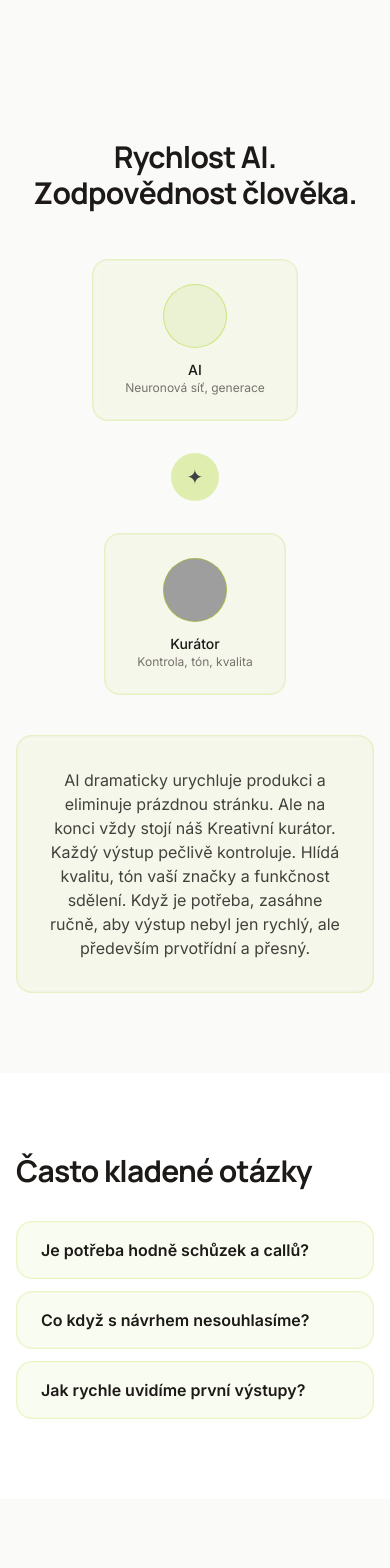
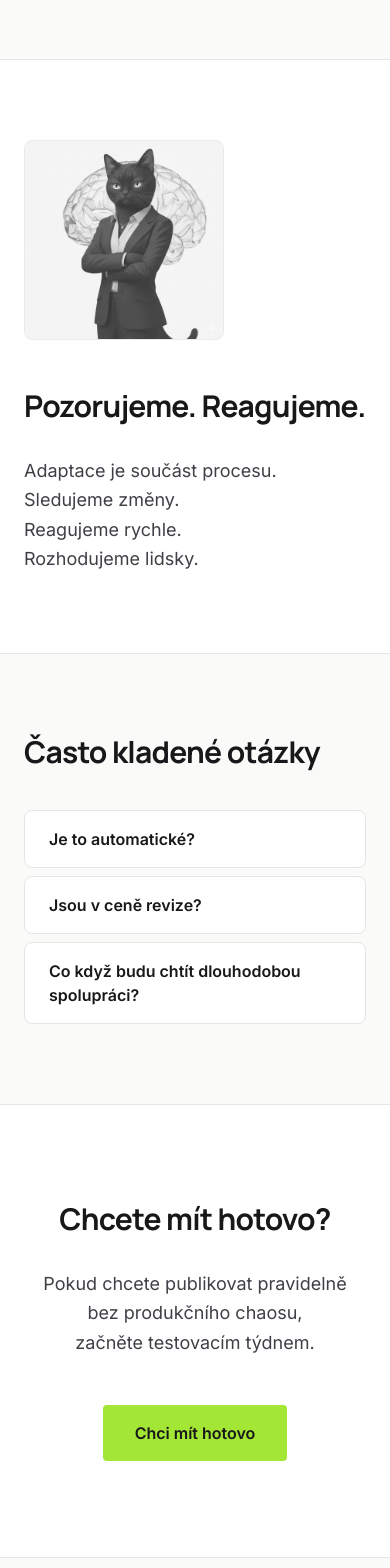
Before and after one commit to katarinabrics-eng/ai-content-studio, a Next.js app in the folder apps/content-studio/: page / in a window 390 px wide. Shown: the part 3800-5368 px from the top of the page. Built offline with nearby package versions, Linux system fonts and the light colour scheme; grey boxes are pictures that could not be loaded.

Commit message:
refactor: update FAQ section and navigation links in HomePage for improved clarity and user engagement

```diff
--- a/apps/content-studio/src/app/page.tsx
+++ b/apps/content-studio/src/app/page.tsx
@@ -1,9 +1,9 @@
 import { HeroImageFull } from "./components/HomePlaceholders";
 
 const faqs = [
-  { q: "Je potřeba hodně schůzek a callů?", a: "Ne. Náš systém je postavený tak, abyste nemuseli trávit hodiny na meetinzích. Spolupráce je asynchronní a rychlá." },
-  { q: "Co když s návrhem nesouhlasíme?", a: "U zaváděcí ceny 800 Kč doručujeme finální návrhy bez revizí. Ladění na míru je dostupné u měsíčních paušálů." },
-  { q: "Jak rychle uvidíme první výstupy?", a: "První 3 návrhy od nás standardně dostanete do 24–48 hodin od dodání podkladů." },
+  { q: "Je to automatické?", a: "Ne. Každý výstup prochází dohledem." },
+  { q: "Jsou v ceně revize?", a: "U testovací nabídky 800 Kč doručujeme finální návrhy bez revizí." },
+  { q: "Co když budu chtít dlouhodobou spolupráci?", a: "Navazující paušální model je k dispozici." },
 ];
 
 export default function HomePage() {
@@ -21,8 +21,9 @@ export default function HomePage() {
             <a href="#rozdil" className="transition-colors hover:text-zinc-900">Rozdíl</a>
             <a href="#jak-to-funguje" className="transition-colors hover:text-zinc-900">Jak to funguje</a>
             <a href="#testovaci-nabidka" className="transition-colors hover:text-zinc-900">Nabídka</a>
+            <a href="#kocka" className="transition-colors hover:text-zinc-900">Studio</a>
             <a href="#faq" className="transition-colors hover:text-zinc-900">FAQ</a>
-            <a href="#kontakt" className="transition-colors hover:text-zinc-900">Kontakt</a>
+            <a href="#zaver" className="transition-colors hover:text-zinc-900">Závěr</a>
           </nav>
           <a href="/start?plan=test-week" className="rounded bg-[#A3E635] px-4 py-2 text-sm font-semibold text-zinc-900 hover:bg-[#A3E635]/90">
             Spustit projekt
@@ -173,97 +174,64 @@ Reálné projekty. Reálné značky.`}
         </div>
       </section>
 
-      <section id="proc-my" className="relative w-full bg-stone-50 px-4 py-20 sm:px-6 lg:px-8">
-        <div className="mx-auto max-w-4xl">
-          <h2 className="text-center text-3xl font-bold tracking-tight text-stone-900 md:text-4xl">
-            Rychlost AI. Zodpovědnost člověka.
-          </h2>
-          <div className="mt-12 flex flex-col items-center justify-center gap-8 lg:flex-row">
-            <div className="glass-lime flex flex-col items-center px-8 py-6">
-              <div className="h-16 w-16 rounded-full border border-lucifera-lime/40 bg-lucifera-lime/10" />
-              <p className="mt-3 text-sm font-medium text-stone-900">AI</p>
-              <p className="text-center text-xs text-stone-500">Neuronová síť, generace</p>
-            </div>
-            <div className="flex h-12 w-12 items-center justify-center rounded-full bg-lucifera-lime/30 text-zinc-700">
-              <span className="text-xl">✦</span>
-            </div>
-            <div className="glass-lime flex flex-col items-center px-8 py-6">
-              <div
-                className="relative flex h-16 w-16 items-center justify-center overflow-hidden rounded-full border border-lucifera-lime/50 bg-lucifera-lime/20 text-xs text-stone-500"
-                style={{ backgroundImage: "url(/placeholders/lucifera-maskot.png)", backgroundSize: "cover", backgroundPosition: "center" }}
-                title="Maskot Lucifera"
-              >
-                <span className="sr-only">Maskot Lucifera – placeholder</span>
-              </div>
-              <p className="mt-3 text-sm font-medium text-stone-900">Kurátor</p>
-              <p className="text-center text-xs text-stone-500">Kontrola, tón, kvalita</p>
-            </div>
+      <section id="kocka" className="w-full border-t border-stone-200 bg-white px-6 py-20 sm:px-8 lg:px-12">
+        <div className="mx-auto grid max-w-5xl gap-12 md:grid-cols-[minmax(0,280px)_1fr] md:items-center">
+          <div className="relative aspect-square w-full max-w-[200px] overflow-hidden rounded-lg border border-stone-200 bg-stone-100 grayscale opacity-80 md:max-w-[240px]">
+            <img
+              src="/placeholders/mia-mozek.png"
+              alt=""
+              className="h-full w-full object-cover object-center"
+            />
           </div>
-          <div className="glass-lime mt-10 p-8">
-            <p className="text-center text-stone-700">
-              AI dramaticky urychluje produkci a eliminuje prázdnou stránku. Ale na konci vždy stojí náš Kreativní kurátor.
-              Každý výstup pečlivě kontroluje. Hlídá kvalitu, tón vaší značky a funkčnost sdělení. Když je potřeba, zasáhne ručně, aby výstup nebyl jen rychlý, ale především prvotřídní a přesný.
+          <div>
+            <h2 className="text-3xl font-bold tracking-tight text-zinc-900 md:text-4xl">
+              Pozorujeme. Reagujeme.
+            </h2>
+            <p className="mt-8 whitespace-pre-line text-lg leading-relaxed text-zinc-700">
+              {`Adaptace je součást procesu.
+Sledujeme změny.
+Reagujeme rychle.
+Rozhodujeme lidsky.`}
             </p>
           </div>
         </div>
       </section>
 
-      <section id="faq" className="relative w-full bg-white px-4 py-20 sm:px-6 lg:px-8">
-        <div className="mx-auto max-w-3xl">
-          <h2 className="text-3xl font-bold tracking-tight text-stone-900 md:text-4xl">Často kladené otázky</h2>
-          <div className="mt-8 space-y-3">
+      <section id="faq" className="w-full border-t border-stone-200 bg-stone-50 px-6 py-20 sm:px-8 lg:px-12">
+        <div className="mx-auto max-w-2xl">
+          <h2 className="text-3xl font-bold tracking-tight text-zinc-900 md:text-4xl">Často kladené otázky</h2>
+          <div className="mt-10 space-y-2">
             {faqs.map((faq) => (
               <details
                 key={faq.q}
-                className="group glass-lime overflow-hidden [&[open]]:border-lucifera-lime/35 [&[open]]:shadow-md"
+                className="group overflow-hidden rounded-lg border border-stone-200 bg-white [&[open]]:border-[#A3E635]/50"
               >
-                <summary className="cursor-pointer list-none px-6 py-4 font-semibold text-stone-900 [&::-webkit-details-marker]:hidden">
+                <summary className="cursor-pointer list-none px-6 py-4 font-semibold text-zinc-900 [&::-webkit-details-marker]:hidden">
                   {faq.q}
                 </summary>
-                <p className="border-t border-stone-200 px-6 py-4 text-stone-600">{faq.a}</p>
+                <p className="border-t border-stone-100 px-6 py-4 text-zinc-600">{faq.a}</p>
               </details>
             ))}
           </div>
         </div>
       </section>
 
-      <section id="kontakt" className="relative w-full bg-stone-50 px-4 py-24 sm:px-6 lg:px-8">
-        <div className="mx-auto max-w-4xl">
-          <div className="glass-lime p-10 md:p-14">
-            <div className="flex flex-col items-center text-center">
-              <h2 className="max-w-2xl text-3xl font-bold tracking-tight text-stone-900 md:text-4xl lg:text-5xl">
-                Chcete mít v pondělí zadáno a v pátek publikováno?
-              </h2>
-              <p className="mt-4 max-w-xl text-lg text-stone-600">
-                Vyplňte krátký dotazník a sledujte, jak váš obsah vzniká – včas, kvalitně a naprosto bez chaosu.
-              </p>
-
-              <div className="mt-8 flex justify-center">
-                <div className="relative glass-lime px-8 py-6 text-left ring-2 ring-[#A3E635] shadow-lg max-w-sm">
-                  <span className="absolute -top-3 left-4 rounded-full bg-[#A3E635] px-3 py-0.5 text-xs font-bold text-zinc-900">JEDINÁ NABÍDKA</span>
-                  <p className="font-semibold text-stone-900 text-lg">TESTOVACÍ TÝDEN</p>
-                  <p className="text-xl font-bold text-stone-800 mt-1">800 Kč / jednorázově</p>
-                  <ul className="mt-4 space-y-2 text-sm text-stone-600">
-                    <li className="flex items-center gap-2">
-                      <span className="text-green-600">✓</span> 3 profesionální příspěvky
-                    </li>
-                    <li className="flex items-center gap-2">
-                      <span className="text-green-600">✓</span> grafika v Glass stylu
-                    </li>
-                    <li className="flex items-center gap-2">
-                      <span className="text-green-600">✓</span> texty s tónem vaší značky
-                    </li>
-                    <li className="flex items-center gap-2">
-                      <span className="text-green-600">✓</span> doručení do 48 hodin
-                    </li>
-                  </ul>
-                  <a href="/start?plan=test-week" className="mt-6 block w-full rounded bg-[#A3E635] py-3 text-center text-sm font-semibold text-zinc-900 hover:bg-[#A3E635]/90">
-                    Spustit projekt →
-                  </a>
-                </div>
-              </div>
-            </div>
-          </div>
+      <section id="zaver" className="w-full border-t border-stone-200 bg-white px-6 py-24 sm:px-8 lg:px-12">
+        <div className="mx-auto max-w-3xl text-center">
+          <h2 className="text-3xl font-bold tracking-tight text-zinc-900 md:text-4xl lg:text-5xl">
+            Chcete mít hotovo?
+          </h2>
+          <p className="mt-8 whitespace-pre-line text-lg leading-relaxed text-zinc-700">
+            {`Pokud chcete publikovat pravidelně
+bez produkčního chaosu,
+začněte testovacím týdnem.`}
+          </p>
+          <a
+            href="/start?plan=test-week"
+            className="mt-12 inline-block rounded bg-[#A3E635] px-8 py-4 text-base font-semibold text-zinc-900 hover:bg-[#A3E635]/90"
+          >
+            Chci mít hotovo
+          </a>
         </div>
       </section>
 
```
